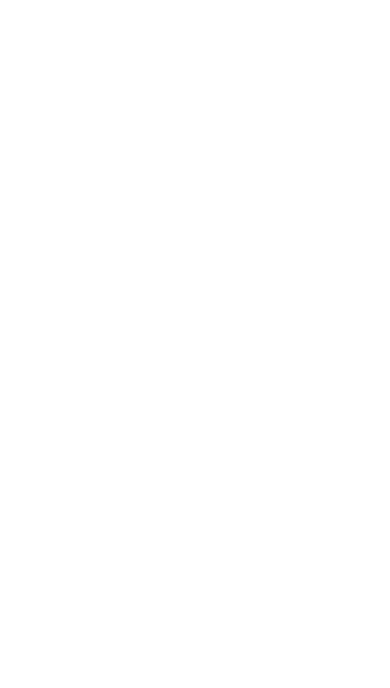
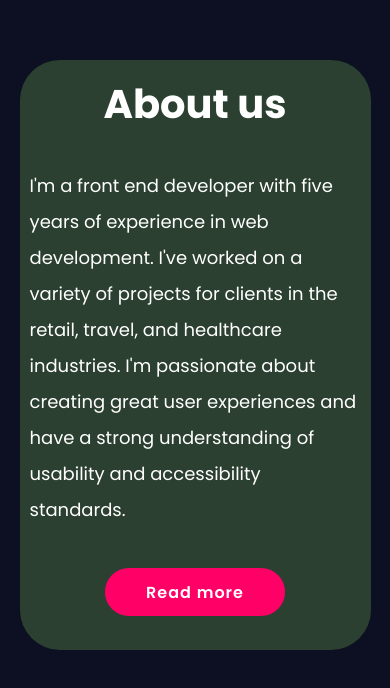
Before and after one commit to bretechkenya/my-portfolio, a plain HTML site: page about.html in a window 390 px wide. Drawn offline with nearby package versions, Linux system fonts and the light colour scheme.

Commit message:
modified:   about.html new file:   contact.html modified:   portfolio.html modified:   services.html modified:   skills.html modified:   style.css

```diff
--- a/about.html
+++ b/about.html
@@ -0,0 +1,37 @@
+<!DOCTYPE html>
+<html lang="en">
+	<head>
+		<meta charset="UTF-8" />
+		<link rel="stylesheet" href="style.css" />
+		<link rel="preconnect" href="https://fonts.googleapis.com" />
+		<link rel="preconnect" href="https://fonts.gstatic.com" crossorigin />
+		<link rel="preconnect" href="https://fonts.googleapis.com" />
+		<link rel="preconnect" href="https://fonts.gstatic.com" crossorigin />
+		<link
+			href="https://fonts.googleapis.com/css2?family=Open+Sans:ital,wght@0,300..800;1,300..800&family=Poppins:wght@100;200;300;400;500;600;700;800;900&family=Roboto:ital,wght@0,100;0,300;0,400;0,500;0,700;0,900;1,100;1,300;1,400;1,500;1,700;1,900&display=swap"
+			rel="stylesheet"
+		/>
+		<link
+			href="https://unpkg.com/boxicons@2.1.4/css/boxicons.min.css"
+			rel="stylesheet"
+		/>
+		<meta name="viewport" content="width=device-width, initial-scale=1.0" />
+		<title>About us</title>
+	</head>
+	<body>
+		<div class="about-us">
+			<div class="about-content">
+				<h1>About us</h1>
+				<p>
+					I'm a front end developer with five years of experience in web
+					development. I've worked on a variety of projects for clients in the
+					retail, travel, and healthcare industries. I'm passionate about
+					creating great user experiences and have a strong understanding of
+					usability and accessibility standards.
+				</p>
+
+				<a href="contact.html" class="btn">Read more</a>
+			</div>
+		</div>
+	</body>
+</html>
--- a/style.css
+++ b/style.css
@@ -350,7 +350,37 @@ span {
       justify-content: center;
       text-align: center;
    }
+}
 
+.about-us {
+   align-items: center;
+   justify-content: center;
+   width: 30%;
+   height: 500px;
+   background: #2b4030;
+   margin: 60px auto;
+   border-radius: 40px;
+}
+
+.about-content {
+   display: flex;
+   flex-direction: column;
+   align-items: center;
+   justify-content: center;
+   padding: 20px 10px;
+}
+
+.about-content h1 {
+   font-size: 40px;
+   font-weight: 700;
+   line-height: 1.2;
+   margin-bottom: 20px;
+}
+
+.about-content p {
+   font-size: 18px;
+   margin: 20px 0 40px;
+   line-height: 2;
 }
 
 @media (max-width: 778px) {
@@ -394,3 +424,41 @@ span {
       background-color: transparent;
    }
 }
+
+@media (max-width: 1078px) {
+   .about-us {
+      width: 50%;
+      height: 450px;
+   }
+}
+
+@media (max-width: 1007px) {
+   .about-us {
+      width: 50%;
+      height: 470px;
+   }
+}
+
+@media (max-width: 360px) {
+   .about-us {
+      width: 90%;
+      height: 590px;
+      margin: 60px auto;
+   }
+}
+
+@media (max-width: 873px) {
+   .about-us {
+      width: 50%;
+      height: 500px;
+      margin: 60px auto;
+   }
+}
+
+@media (max-width: 412px) {
+   .about-us {
+      width: 90%;
+      height: 590px;
+      margin: 60px auto;
+   }
+}
```
Also changed, not shown: portfolio.html (+21 -0 lines), services.html (+14 -2 lines), skills.html (+21 -0 lines), contact.html (added).
